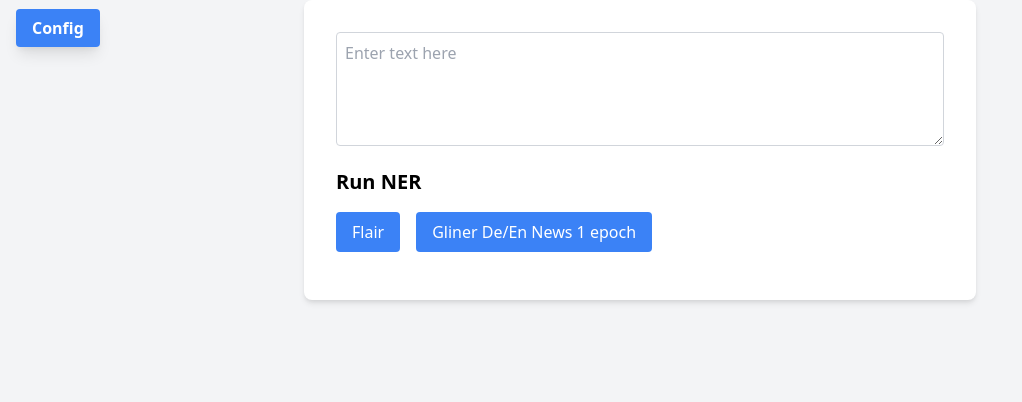
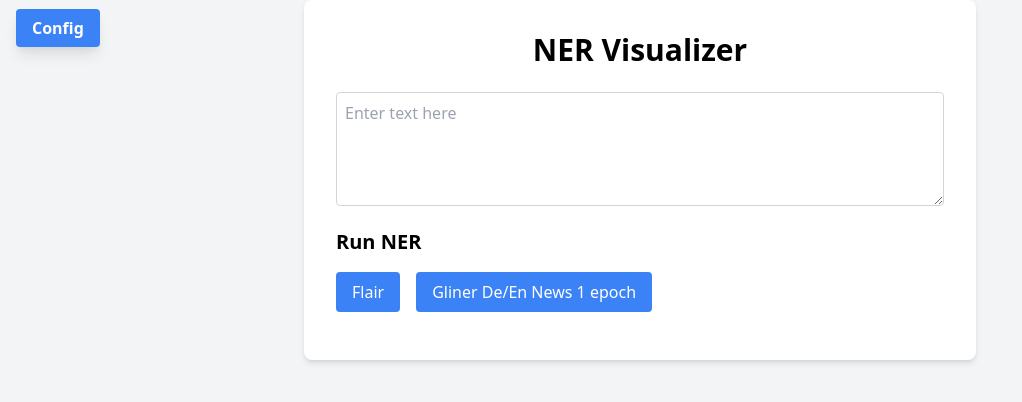
Before and after one commit to llinauer/ner_visualizer, a Flask app: page / in a window 1280 px wide. Shown: the top 402 px of the page, without its empty margins (0-1022 px from the left). Run offline with Flask 3, Linux system fonts and the light colour scheme.

Commit message:
Bring back removed heading in index.html

```diff
--- a/templates/index.html
+++ b/templates/index.html
@@ -8,6 +8,7 @@
 </head>
 <body class="bg-gray-100 flex justify-center items-start min-h-screen">
 
+
   <!-- Config Button  -->
   <div class="absolute top-4 left-4 z-20">
     <a href="{{ url_for('config') }}" class="bg-blue-500 hover:bg-blue-600 text-white font-semibold py-2 px-4 rounded shadow-lg">
@@ -17,6 +18,8 @@
 
     <!-- Form for entering text and submitting to NER -->
   <div class="bg-white shadow-md rounded-lg p-8 max-w-2xl w-full">
+    <h1 class="text-3xl font-bold mb-6 text-center">NER Visualizer</h1>
+
     <form id="config-form" action="/" method="POST">
       <div class="mb-4">
         <textarea id="user-text" name="text" class="w-full p-2 border border-gray-300 rounded" rows="4" placeholder="Enter text here">{{ raw_text }}</textarea>
```
